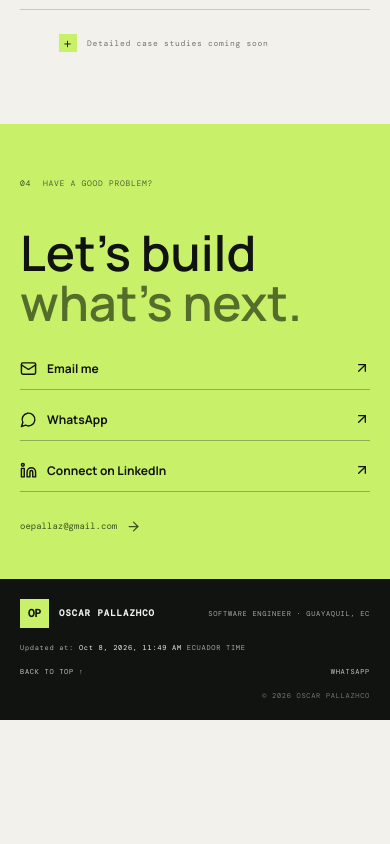
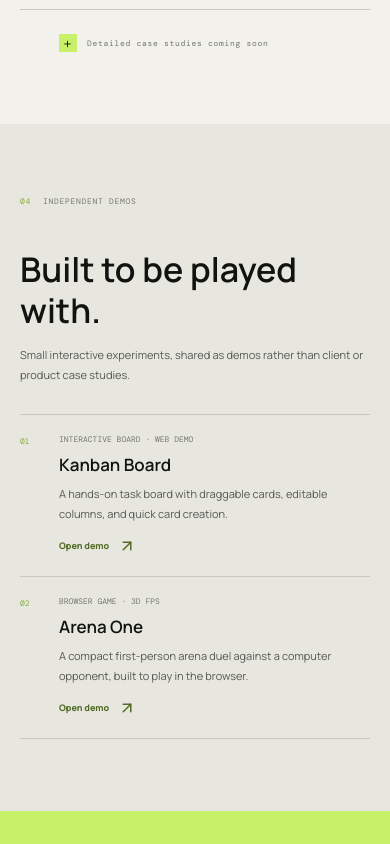
Before and after one commit to OscarPallazhco/personal-site, a Next.js app: page / in a window 390 px wide. Shown: the part 4000-4844 px from the top of the page. Before the commit the page ends 4720 px from the top, so only its background shows below. Built offline with nearby package versions, Linux system fonts and the light colour scheme.

Commit message:
Add separate demos section to portfolio
Link the Kanban and Arena One routes from a bilingual Demos section distinct from selected professional work.

```diff
--- a/app/globals.css
+++ b/app/globals.css
@@ -642,6 +642,86 @@ a {
   font: 14px var(--sans);
 }
 
+.demos-section {
+  padding: 96px 0 104px;
+  background: var(--paper-deep);
+}
+.demos-heading {
+  display: flex;
+  align-items: end;
+  justify-content: space-between;
+  gap: 36px;
+  margin: 28px 0 42px;
+}
+.demos-heading h2 {
+  margin: 0;
+  font-size: 43px;
+  font-weight: 600;
+  line-height: 1.2;
+}
+.demos-heading p {
+  max-width: 350px;
+  margin: 0 0 4px;
+  color: #555a52;
+  font-size: 12px;
+  line-height: 1.85;
+}
+.demo-list {
+  border-top: 1px solid #c6c9bf;
+}
+.demo-row {
+  display: grid;
+  grid-template-columns: 85px 1fr auto;
+  align-items: center;
+  gap: 14px;
+  padding: 25px 4px 27px;
+  border-bottom: 1px solid #c6c9bf;
+  transition:
+    background 0.2s ease,
+    padding 0.2s ease;
+}
+.demo-row:hover {
+  padding-right: 12px;
+  padding-left: 12px;
+  background: rgba(255, 255, 255, 0.38);
+}
+.demo-number {
+  align-self: start;
+  padding-top: 2px;
+  color: #88ad3e;
+  font: 12px var(--mono);
+}
+.demo-category {
+  margin: 0 0 9px;
+  color: #73796f;
+  font: 9px var(--mono);
+}
+.demo-copy h3 {
+  margin: 0;
+  font-size: 21px;
+  font-weight: 600;
+}
+.demo-description {
+  max-width: 615px;
+  margin: 8px 0 0;
+  color: #555a52;
+  font-size: 12px;
+  line-height: 1.8;
+}
+.demo-action {
+  display: flex;
+  align-items: center;
+  gap: 9px;
+  color: #526c26;
+  font-size: 11px;
+  font-weight: 800;
+  white-space: nowrap;
+}
+.demo-row:focus-visible {
+  outline: 2px solid #718e3d;
+  outline-offset: 3px;
+}
+
 .contact-band {
   background: var(--lime);
   padding: 73px 0 66px;
@@ -776,6 +856,9 @@ a {
   .about-columns {
     gap: 27px;
   }
+  .demos-heading {
+    gap: 24px;
+  }
   .capabilities-grid {
     grid-template-columns: repeat(2, 1fr);
   }
@@ -900,6 +983,9 @@ a {
   }
   .about,
   .work {
+    padding: 72px 0;
+  }
+  .demos-section {
     padding: 72px 0;
   }
   .about-grid {
@@ -1042,6 +1128,42 @@ a {
     margin-left: 39px;
     font-size: 8px;
   }
+  .demos-heading {
+    display: block;
+    margin: 20px 0 29px;
+  }
+  .demos-heading h2 {
+    font-size: 34px;
+  }
+  .demos-heading p {
+    margin-top: 14px;
+    font-size: 11px;
+  }
+  .demo-row {
+    grid-template-columns: 33px 1fr;
+    gap: 6px;
+    padding: 19px 0 21px;
+  }
+  .demo-row:hover {
+    padding-right: 5px;
+    padding-left: 5px;
+  }
+  .demo-number,
+  .demo-category {
+    font-size: 8px;
+  }
+  .demo-copy h3 {
+    font-size: 17px;
+  }
+  .demo-description {
+    font-size: 11px;
+  }
+  .demo-action {
+    grid-column: 2;
+    justify-self: start;
+    margin-top: 7px;
+    font-size: 9px;
+  }
   .contact-band {
     padding: 54px 0 45px;
   }
--- a/app/page.tsx
+++ b/app/page.tsx
@@ -1,6 +1,7 @@
 import { AboutSection } from "@/components/about-section";
 import { CareerSection } from "@/components/career-section";
 import { ContactSection } from "@/components/contact-section";
+import { DemosSection } from "@/components/demos-section";
 import { HeroSection } from "@/components/hero-section";
 import { SiteFooter } from "@/components/site-footer";
 import { SiteHeader } from "@/components/site-header";
@@ -18,6 +19,7 @@ export default function Home() {
         <AboutSection />
         <CareerSection />
         <WorkSection />
+        <DemosSection />
         <ContactSection />
         <SiteFooter builtAt={builtAt} />
       </main>
--- a/components/contact-section.tsx
+++ b/components/contact-section.tsx
@@ -17,7 +17,7 @@ export function ContactSection() {
     <section className="contact-band" id="contact">
       <div className="page-width contact-inner">
         <div className="section-kicker">
-          <span>04</span>
+          <span>05</span>
           <span>{copy.contact.kicker}</span>
         </div>
         <div className="contact-content">
--- /dev/null
+++ b/components/demos-section.tsx
@@ -0,0 +1,68 @@
+"use client";
+
+import { ArrowUpRight } from "lucide-react";
+import { useLanguage } from "@/components/language-provider";
+
+const demos = [
+  {
+    number: "01",
+    href: "/kanban-demo/",
+    category: {
+      en: "INTERACTIVE BOARD · WEB DEMO",
+      es: "TABLERO INTERACTIVO · DEMO WEB",
+    },
+    title: { en: "Kanban Board", es: "Tablero Kanban" },
+    description: {
+      en: "A hands-on task board with draggable cards, editable columns, and quick card creation.",
+      es: "Un tablero de tareas interactivo con tarjetas movibles, columnas editables y creación rápida de tarjetas.",
+    },
+  },
+  {
+    number: "02",
+    href: "/game/",
+    category: {
+      en: "BROWSER GAME · 3D FPS",
+      es: "JUEGO DE NAVEGADOR · FPS 3D",
+    },
+    title: { en: "Arena One", es: "Arena One" },
+    description: {
+      en: "A compact first-person arena duel against a computer opponent, built to play in the browser.",
+      es: "Un duelo compacto en primera persona contra un rival controlado por la computadora, para jugar en el navegador.",
+    },
+  },
+];
+
+export function DemosSection() {
+  const { locale, copy } = useLanguage();
+
+  return (
+    <section className="demos-section" id="demos">
+      <div className="page-width">
+        <div className="section-kicker">
+          <span>04</span>
+          <span>{copy.demos.kicker}</span>
+        </div>
+        <div className="demos-heading">
+          <h2>{copy.demos.heading}</h2>
+          <p>{copy.demos.intro}</p>
+        </div>
+        <div className="demo-list">
+          {demos.map((demo) => (
+            <a className="demo-row" href={demo.href} key={demo.href}>
+              <span className="demo-number">{demo.number}</span>
+              <div className="demo-copy">
+                <p className="demo-category">{demo.category[locale]}</p>
+                <h3>{demo.title[locale]}</h3>
+                <p className="demo-description">{demo.description[locale]}</p>
+              </div>
+              <span className="demo-action">
+                {copy.demos.open}
+                <ArrowUpRight size={18} aria-hidden="true" />
+              </span>
+            </a>
+          ))}
+        </div>
+      </div>
+    </section>
+  );
+}
--- a/components/site-header.tsx
+++ b/components/site-header.tsx
@@ -21,6 +21,7 @@ export function SiteHeader() {
         <a href="#about">{copy.navigation.about}</a>
         <a href="#career">{copy.navigation.career}</a>
         <a href="#work">{copy.navigation.work}</a>
+        <a href="#demos">{copy.navigation.demos}</a>
       </nav>
       <div className="header-actions">
         <div
--- a/data/site-copy.ts
+++ b/data/site-copy.ts
@@ -5,6 +5,7 @@ export const siteCopy = {
       about: "About",
       career: "Career",
       work: "Selected work",
+      demos: "Demos",
       contact: "Let's talk",
       label: "Main navigation",
     },
@@ -50,6 +51,13 @@ export const siteCopy = {
         "The portfolio is taking shape. For now, here's a closer look at the products and challenges behind my recent work.",
       note: "Detailed case studies coming soon",
     },
+    demos: {
+      kicker: "INDEPENDENT DEMOS",
+      heading: "Built to be played with.",
+      intro:
+        "Small interactive experiments, shared as demos rather than client or product case studies.",
+      open: "Open demo",
+    },
     contact: {
       kicker: "HAVE A GOOD PROBLEM?",
       heading: ["Let's build", "what's next."],
@@ -70,6 +78,7 @@ export const siteCopy = {
       about: "Sobre mí",
       career: "Trayectoria",
       work: "Proyectos",
+      demos: "Demos",
       contact: "Hablemos",
       label: "Navegación principal",
     },
@@ -118,6 +127,13 @@ export const siteCopy = {
         "Mi portafolio sigue creciendo. Por ahora, aquí puedes conocer los productos y retos detrás de algunos de mis proyectos recientes.",
       note: "Próximamente: casos de estudio detallados",
     },
+    demos: {
+      kicker: "DEMOS INDEPENDIENTES",
+      heading: "Hechos para probarlos.",
+      intro:
+        "Pequeños experimentos interactivos, presentados como demos y no como casos de clientes o productos.",
+      open: "Abrir demo",
+    },
     contact: {
       kicker: "¿TIENES UN BUEN RETO?",
       heading: ["Construyamos", "lo que sigue."],
```
Also changed, not shown: 1 other file (tests, documents, lock files or other folders).
